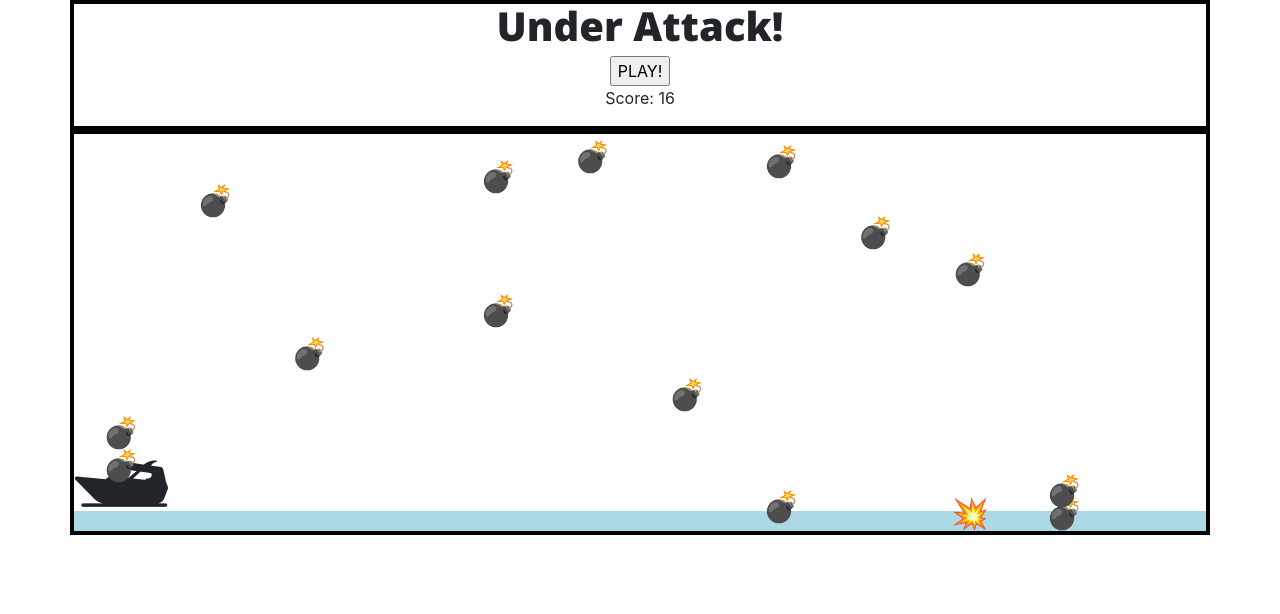
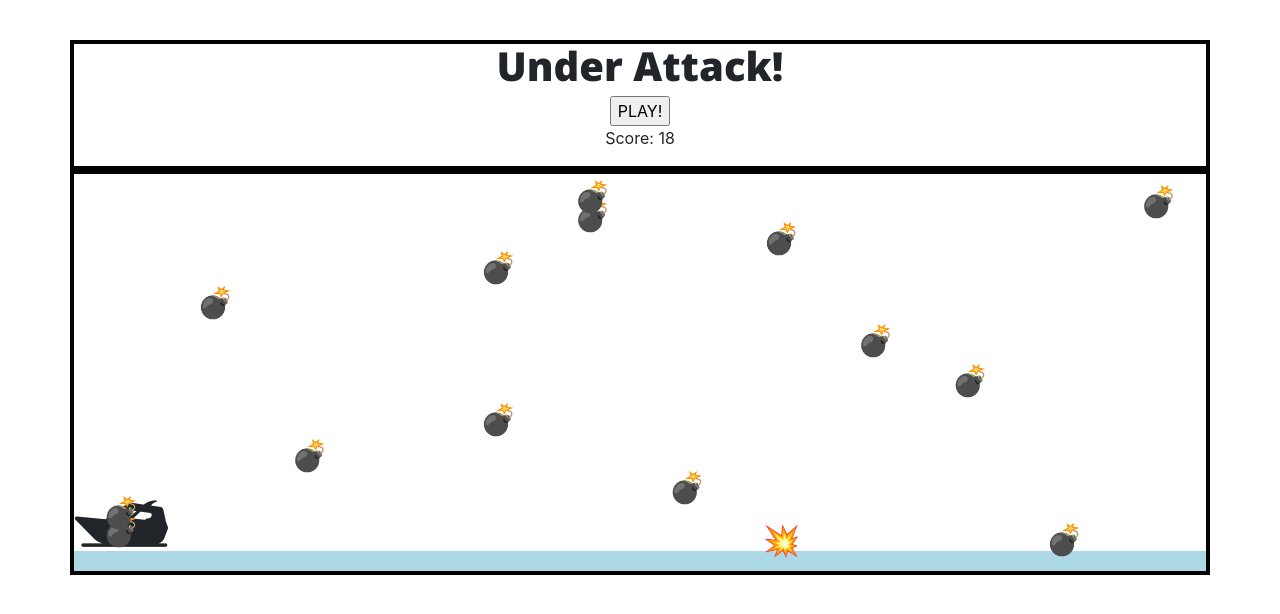
Before and after one commit to geralle/q1-project, a website: page index.html in a window 1280 px wide. Both pictures are taken after a click on the button "PLAY!". Drawn offline with nearby package versions, Linux system fonts and the light colour scheme.

Commit message:
before styling & refining

```diff
--- a/app.js
+++ b/app.js
@@ -2,15 +2,13 @@ var position = 0;
 var moveOver = 40;
 var bombsDisplayed = [];
 var gameOn = true;
-var gameTime = 175;
-var blastZone = 50;
+var blastZone = 63;
+var userScore = 0;
+var gameTime = 155;
 
-var userScore = 0;
 startButton = document.getElementById('play-button')
 startButton.addEventListener('click',function(event){
   event.preventDefault()
-  console.log("clicked")
-  // animation();
   if(gameOn===true){
     gameOn=false;
     gameInterval = setInterval(function(){
@@ -56,16 +54,15 @@ function animation(){
   var explodeId = document.getElementById(bombId)
   var gameboardHeight = $(document.getElementById("gameboard-columns")).height()
   $(explodeId).animate({
-    top:gameboardHeight-40
-  },2300, function() {
-    // Animation complete.
+    top:gameboardHeight-53
+  },2100, function() {
     var explodeColumn = $(column)
     var bombBlast = document.getElementById(bombId)
     bombBlast.innerText = "💥"
-    console.log(collision(column));
+    collision(column)
     setTimeout(function(){
       bombBlast.innerText = ""
-    },200)
+    },78)
   });
 }
 
--- a/css/style.css
+++ b/css/style.css
@@ -7,7 +7,8 @@
   height: auto;
   display: flex;
   flex-direction: column;
-  align-items: center; }
+  align-items: center;
+  margin-top: 40px; }
 
 #gameboard-columns {
   border: 4px solid black;
@@ -39,7 +40,6 @@
   background-color: #099FFF;
 }*/
 #usr {
-  /*border: 2px solid green;*/
   margin: -130px 0 -30px 0;
   font-size: 95px; }
 
@@ -66,10 +66,12 @@
 #leaderboard {
   padding: 0;
   display: flex;
-  justify-content: center;
-  border: 2px solid black;
+  /*justify-content: center;*/
+  border: 4px solid black;
+  /*border-top: 2px;*/
   width: 100%;
-  flex-direction: column; }
+  flex-direction: column;
+  height: 410px; }
 
 #player-score-container {
   display: flex;
--- a/scss/style.css
+++ b/scss/style.css
@@ -9,6 +9,7 @@
   display: flex;
   flex-direction: column;
   align-items: center;
+  margin-top: 40px
 }
 
 #gameboard-columns{
@@ -50,7 +51,6 @@
 }*/
 
 #usr{
-  /*border: 2px solid green;*/
   margin: -130px 0 -30px 0;
   font-size: 95px;
 }
@@ -85,10 +85,12 @@ $mobile: " (max-width: 770px)";
 #leaderboard{
   padding: 0;
   display: flex;
-  justify-content: center;
-  border: 2px solid black;
+  /*justify-content: center;*/
+  border: 4px solid black;
+  /*border-top: 2px;*/
   width: 100%;
   flex-direction: column;
+  height: 410px;
 }
 
 #player-score-container{
```
Also changed, not shown: api.js (+10 -3 lines).
